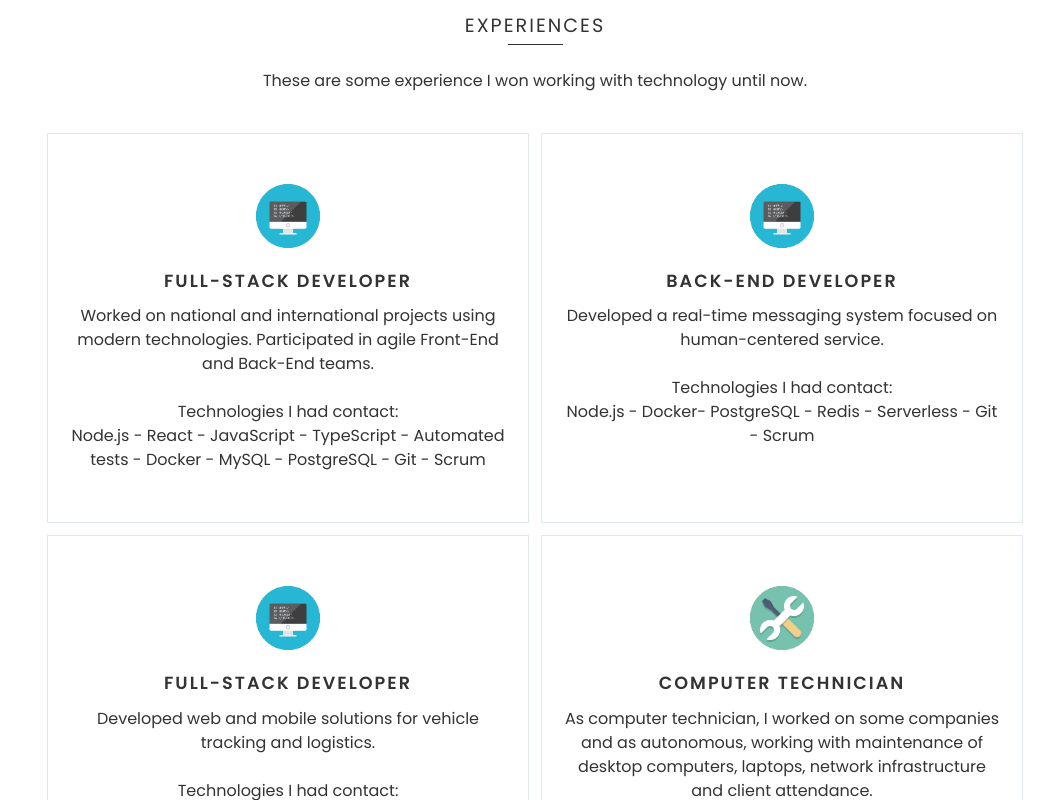
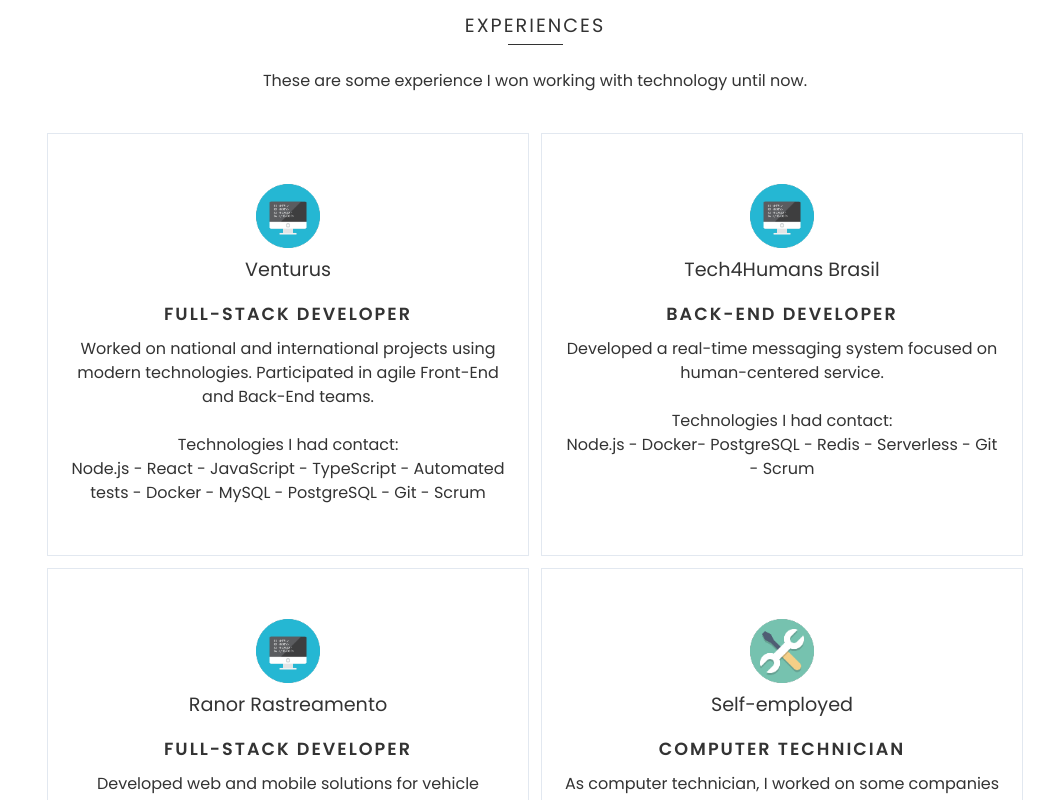
Before and after one commit to welingtonfidelis/portfolio-3, a React (Vite) app: page / in a window 1280 px wide. Shown: the part 1660-2460 px from the top of the page, without its empty margins (241-1280 px from the left). Built offline with nearby package versions, Linux system fonts and the light colour scheme; no server answers; the HTML template or start-up script is replaced by a standard one.

Commit message:
Include company name section;

```diff
--- a/src/components/jobDetail/index.tsx
+++ b/src/components/jobDetail/index.tsx
@@ -1,4 +1,4 @@
-import { Container } from "./styles";
+import { CompanyName, Container } from "./styles";
 import { Props } from "./types";
 
 import { useTranslation } from "react-i18next";
@@ -10,6 +10,7 @@
   return (
     <Container>
       <img loading="lazy" src={job.image_url} alt={job.position + "_image"} />
+      <CompanyName>{t(job.company_name)}</CompanyName>
       <h2>{t(job.position)}</h2>
 
       <span>{t(job.description)}</span>
--- a/src/components/jobDetail/styles.ts
+++ b/src/components/jobDetail/styles.ts
@@ -16,7 +16,7 @@
 
   & h2 {
     font-size: 1.1em;
-    margin-top: 20px;
+    margin-top: 1rem;
     margin-bottom: 10px;
     font-weight: 600;
     color: ${(props) => props.theme.colors.primary};
@@ -29,3 +29,8 @@
     text-align: center;
   }
 `;
+
+export const CompanyName = styled.span`
+  font-size: 1.2rem;
+  margin-top: .5rem;
+`
```
